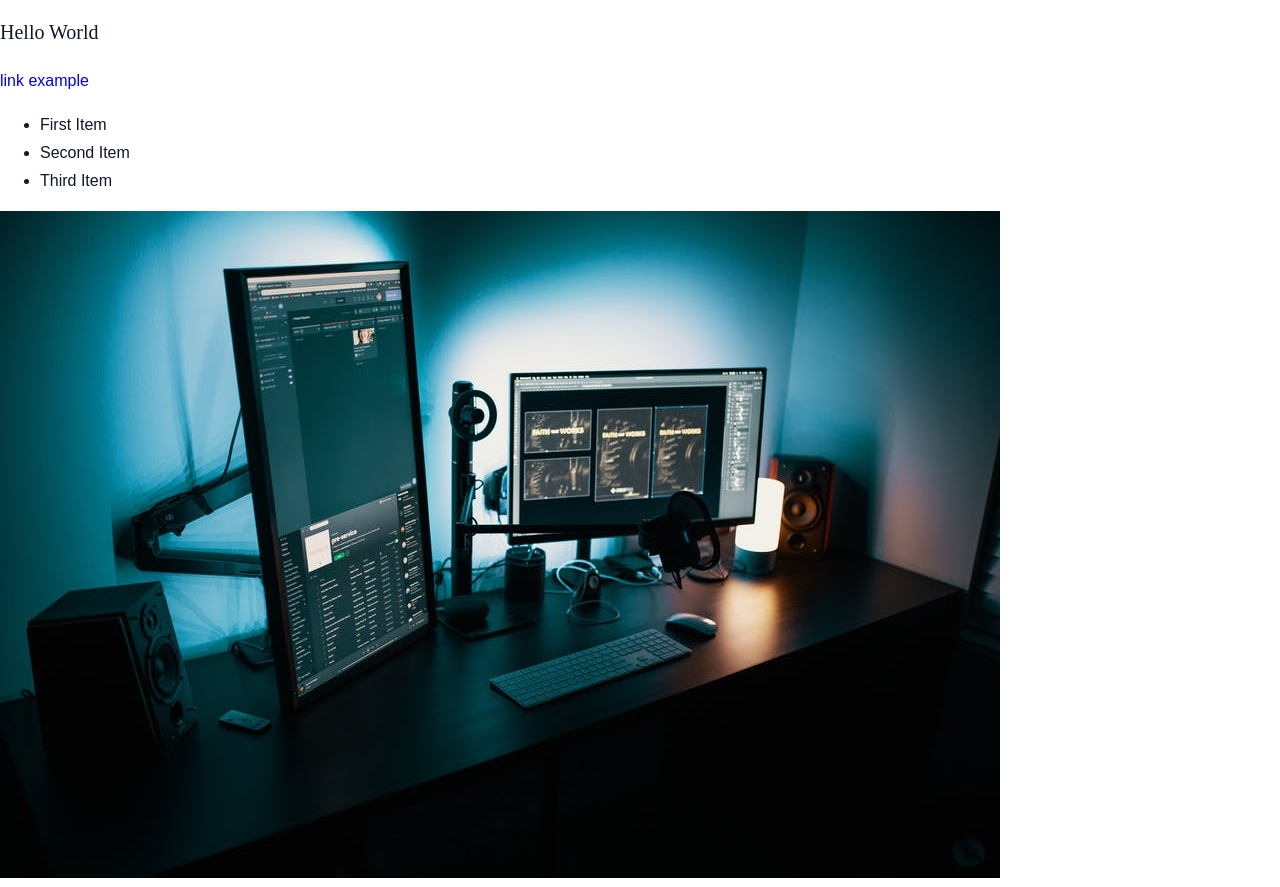
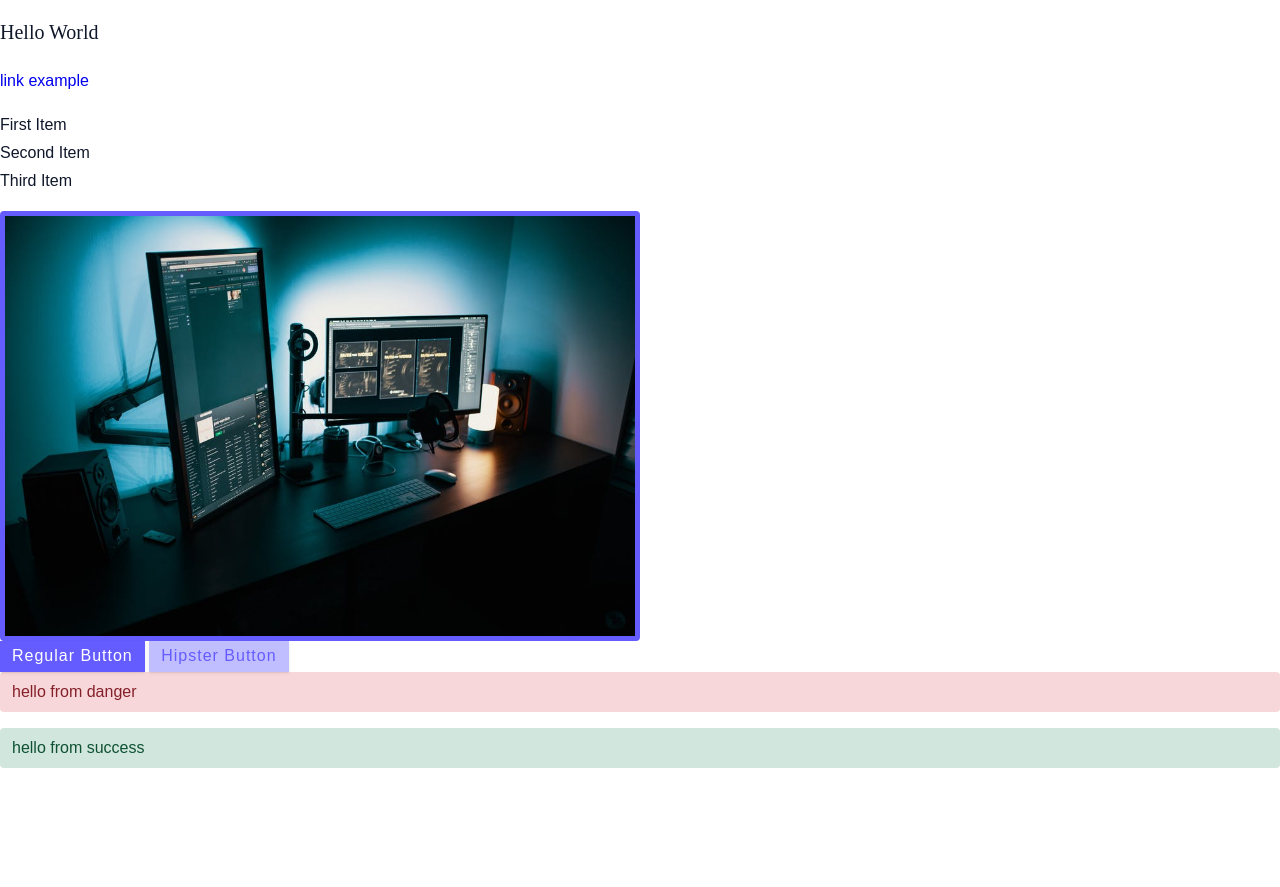
Before and after one commit to luislonardi/html-css, a plain HTML site: page index.html in a window 1280 px wide. Shown: the part 575-1462 px from the top of the page. After the commit the page ends 1359 px from the top, so only its background shows below. Drawn offline with Linux system fonts and the light colour scheme.

Commit message:
miercoles

```diff
--- a/index.html
+++ b/index.html
@@ -32,6 +32,13 @@
         <li>Second Item</li>
         <li>Third Item</li>
     </ul>
-    <img src="./computer.jpeg" alt="COMPUTER">
+    <div class="container">
+    <img src="./computer.jpeg" alt="computer" class="img"/>
+
+</div>
+<button class="btn" type="button">regular button</button>
+<button class="btn btn-hipster" type="button">hipster button</button>
+<div class="alert alert-danger">hello from danger</div>
+<div class="alert alert-success">hello from success</div>
 </body>
 </html>
--- a/main.css
+++ b/main.css
@@ -1,8 +1,3 @@
-
-/* body{
-    padding: 2rem 5rem;
-
-} */
 *,
 ::after,
 ::before {
@@ -108,3 +103,72 @@ small, .text-small {font-size: var(--smallText);}
 a {
   text-decoration: none;
 }
+
+ul {
+  list-style-type:none;
+  padding:0;
+}
+
+.container {
+  width: 50vw;
+  border: 5px solid var(--primary-500);
+  border-radius: var(--borderRadius);
+  max-width: var(--max-width);
+}
+
+.img {
+  width: 100%;
+  display: block;
+  object-fit: cover;
+}
+
+/* buttons */
+.btn {
+  cursor: pointer;
+  color: var(--white);
+  background: var(--primary-500);
+  border: transparent;
+  border-radius: var(border-radius);
+  letter-spacing: var(--letterSpacing);
+  padding: 0.375rem .75rem;
+  box-shadow: var(--shadow-1);
+  transition:var(--transition);
+  text-transform:capitalize;
+  display: inline-block;
+}
+
+.btn:hover {
+  background: var(--primary-700);
+  box-shadow: var(--shadow-3);
+}
+
+.btn-hipster{
+  color:var(--primary-500);
+  background: var(--primary-200);
+}
+.btn-hipster:hover{
+  color: var(--primary-200);
+  background:var(--primary-700)
+}
+
+.btn-block {
+  width: 100%;
+}
+
+/* alerts */
+.alert{
+  padding: 0.375rem 0.75rem;
+  margin-bottom:1rem ;
+  border-color: transparent;
+  border-radius: var(--borderRadius)
+}
+
+.alert-danger{
+  color:var(--red-dark);
+  background: var(--red-light);
+}
+.alert-success{
+  color:var(--green-dark);
+  background: var(--green-light);
+
+}
```
